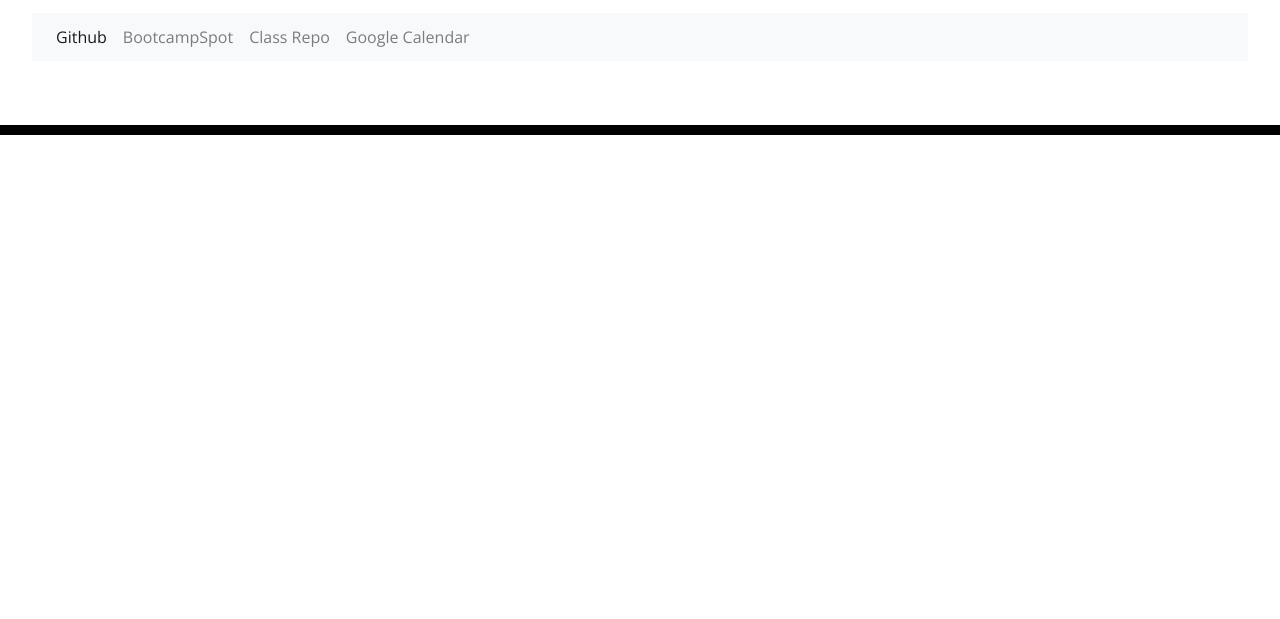
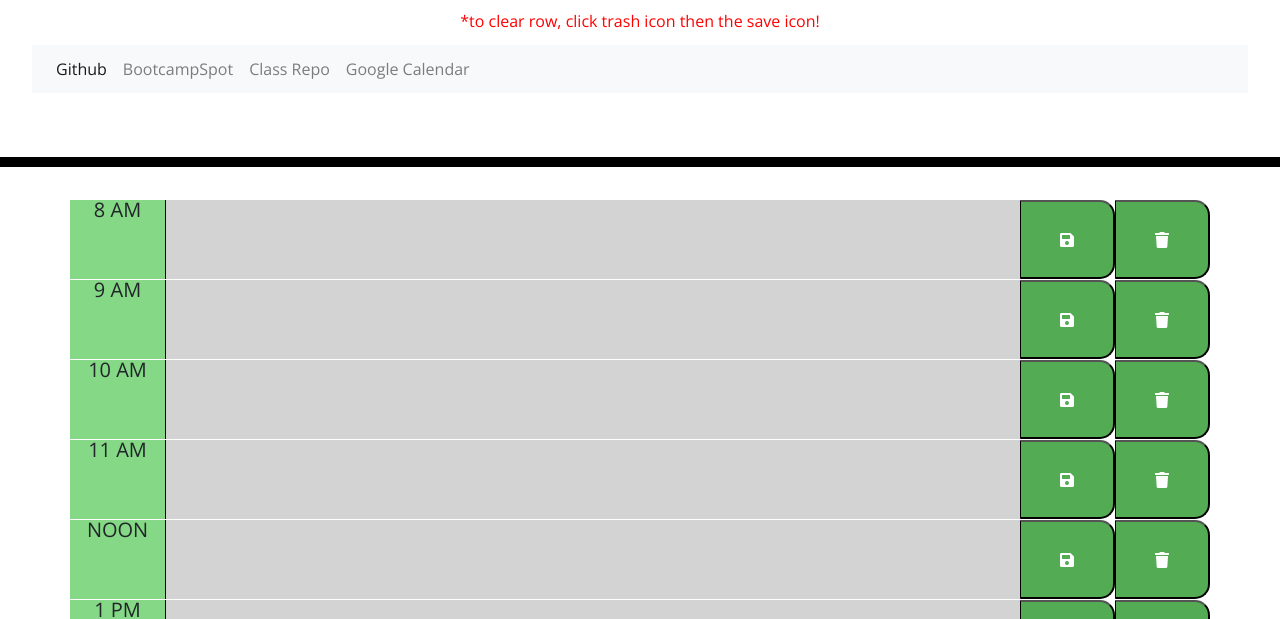
Before and after one commit to Hshuttle/Bootcamp-Project-Planner-Hunter-Shuttleworth, a plain HTML site: page index.html in a window 1280 px wide. Shown: the part 181-800 px from the top of the page. Drawn offline with nearby package versions, Linux system fonts and the light colour scheme.

Commit message:
finished for loop to fill out every row and generate icons.  added local storage capabilities and added a save and trash icon to the end on each row

```diff
--- a/index.html
+++ b/index.html
@@ -26,6 +26,9 @@
     <header class="jumbotron">
       <h1 class="display-3">Work Day Scheduler</h1>
       <p class="lead">A simple calendar app for scheduling your work day</p>
+      <p class="disclaimertext">
+        *to clear row, click trash icon then the save icon!
+      </p>
       <p id="currentDay" class="lead"></p>
       <!-- Navbar from bootstrap -->
       <nav class="navbar navbar-expand-lg navbar-light bg-light">
--- a/script.js
+++ b/script.js
@@ -1,5 +1,5 @@
 $(document).ready(function () {
-  // Start of for loop to generate timeblocks with correct formatting
+  // Start of for loop to generate time blocks with correct formatting
   for (var i = 8; i <= 22; i++) {
     // sets the color based on time
     var color = "";
@@ -20,5 +20,42 @@ $(document).ready(function () {
     } else {
       hourDisplay = i - 12 + " PM";
     }
+    // row class to set column width
+    var row = $("<section>").addClass("row").attr("id", i);
+    var hourDiv = $("<div>").addClass("col-1 hourDisplay").text(hourDisplay);
+    // text area to type in to do tasks
+    var textArea = $("<textarea>")
+      .addClass("col-9 description " + color)
+      .val(localStorage.getItem(i));
+    //   create save button
+    var saveButton = $("<button>")
+      .addClass("saveBtn col-1")
+      //   saves to local storage
+      .on("click", function () {
+        var hour = $(this).parent().attr("id");
+        var activity = $(this).siblings(".description").val();
+        localStorage.setItem(hour, activity);
+      });
+    // trash button functionality
+    var trashButton = $("<button>")
+      .addClass("saveBtn col-1")
+      //   saves to local storage
+      .on("click", function () {
+        var hour = $(this).parent().attr("id");
+        var emptySpace = $(this).siblings(".description").val("");
+        localStorage.setItem(hour, emptySpace);
+      });
+    //   save saveIcon from font awesome
+    var saveIcon = $("<i>").addClass("fas fa-save");
+    var trashIcon = $("<li>").addClass("fas fa-trash");
+    // adding all variables to the container
+    $(".container").append(
+      row.append(
+        hourDiv,
+        textArea,
+        saveButton.append(saveIcon),
+        trashButton.append(trashIcon)
+      )
+    );
   }
 });
--- a/style.css
+++ b/style.css
@@ -75,3 +75,7 @@ textarea {
   font-size: 20px;
   text-align: center;
 }
+
+.disclaimertext {
+  color: red;
+}
```
